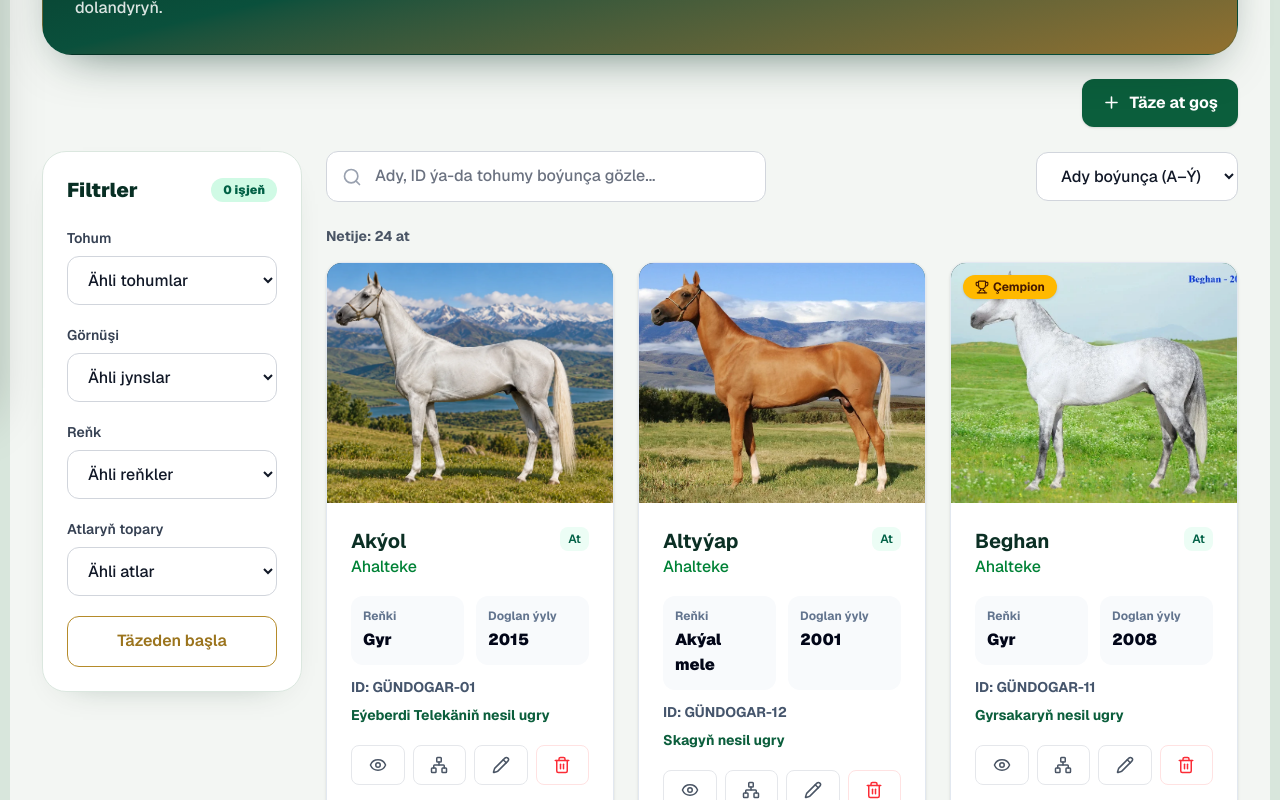
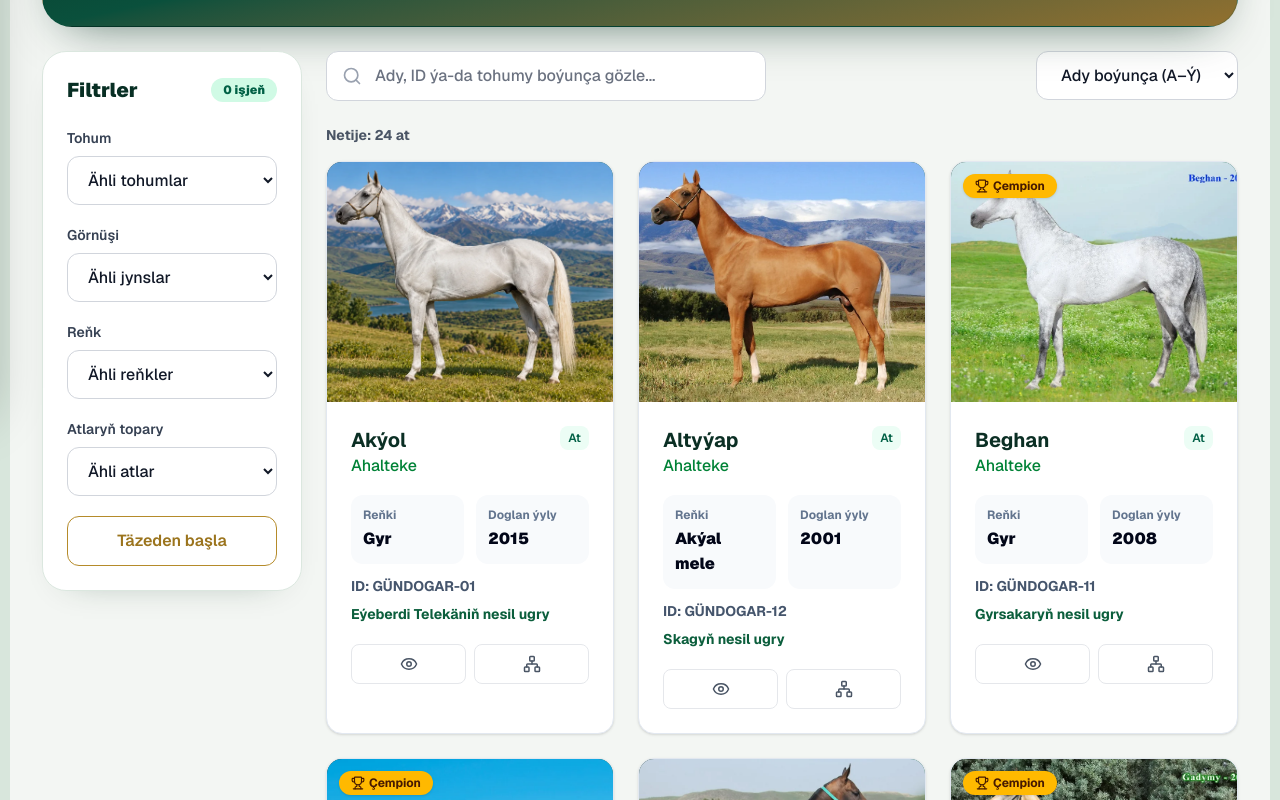
Before and after one commit to Stoun05/horse-portal-v2, a Next.js app: page /atlar in a window 1280 px wide. Shown: the part 400-1200 px from the top of the page. Built offline with nearby package versions, Linux system fonts and the light colour scheme.

Commit message:
feat(admin): separate read-only public catalog from management controls

```diff
--- a/app/atlar/page.tsx
+++ b/app/atlar/page.tsx
@@ -47,7 +47,7 @@ const emptyForm: HorseForm = {
   sourceNumber: undefined,
 };
 
-export default function AtlarPage() {
+export function HorseCatalogPage({ management = false }: { management?: boolean }) {
   const [sidebarOpen, setSidebarOpen] = useState(false);
   const [horses, setHorses] = useState<Horse[]>(initialHorses);
   const [hydrated, setHydrated] = useState(false);
@@ -181,7 +181,7 @@ export default function AtlarPage() {
                 </div>
                 <p className="mb-2 text-sm font-black uppercase tracking-[0.2em] text-amber-300">Ahalteke bedewleriniň resmi katalogy</p>
                 <h1 className="text-3xl font-black sm:text-4xl lg:text-5xl">Atlar katalogy</h1>
-                <p className="mt-3 max-w-2xl leading-7 text-white/85">Atlaryň pasport, nesil, tohumçylyk we çempionlyk maglumatlaryny bir ýerden gözläň we dolandyryň.</p>
+                <p className="mt-3 max-w-2xl leading-7 text-white/85">Atlaryň pasport, nesil, tohumçylyk we çempionlyk maglumatlaryny bir ýerden gözläň.</p>
               </div>
               <div className="grid grid-cols-3 gap-3">
                 <HeroStat label="Jemi atlar" value={horses.length} />
@@ -191,11 +191,11 @@ export default function AtlarPage() {
             </div>
           </section>
 
-          <div className="mb-6 flex justify-end">
+          {management && <div className="mb-6 flex justify-end">
             <button type="button" onClick={openCreateModal} className="inline-flex items-center gap-2 rounded-xl bg-[#0b5e3c] px-5 py-3 font-bold text-white shadow-sm transition hover:bg-[#08462d] focus:outline-none focus:ring-4 focus:ring-emerald-200">
               <Plus size={19} /> Täze at goş
             </button>
-          </div>
+          </div>}
 
           <div className="grid grid-cols-1 gap-6 lg:grid-cols-[260px_1fr]">
             <aside className="h-fit rounded-3xl border border-[#dbe7df] bg-white p-6 shadow-[0_12px_36px_-28px_rgba(4,48,29,0.45)] lg:sticky lg:top-6">
@@ -260,11 +260,11 @@ export default function AtlarPage() {
                         </div>
                         <div className="mt-4 grid grid-cols-2 gap-3"><div className="rounded-xl bg-slate-50 p-3"><p className="text-xs font-bold text-slate-500">Reňki</p><p className="mt-1 font-black text-slate-950">{horse.color}</p></div><div className="rounded-xl bg-slate-50 p-3"><p className="text-xs font-bold text-slate-500">Doglan ýyly</p><p className="mt-1 font-black text-slate-950">{horse.year}</p></div></div><p className="mt-3 truncate text-sm font-bold text-slate-600">ID: {horse.code}</p><p className="mt-2 line-clamp-1 text-sm font-bold text-[#0b5e3c]">{horse.lineage || "Nesil ugry barada maglumat ýok"}</p>
 
-                        <div className="mt-5 grid grid-cols-4 gap-2">
+                        <div className={`mt-5 grid gap-2 ${management ? "grid-cols-4" : "grid-cols-2"}`}>
                           <ActionLink href={`/atlar/${horse.id}`} label="Gör" icon={<Eye size={18} />} />
                           <ActionLink href={`/nesil?horse=${encodeURIComponent(horse.id)}`} label={`${horse.name} — nesil daragty`} icon={<Network size={18} />} />
-                          <ActionButton label="Redaktirle" onClick={() => openEditModal(horse)} icon={<Pencil size={18} />} />
-                          <ActionButton label="Poz" onClick={() => deleteHorse(horse)} icon={<Trash2 size={18} />} danger />
+                          {management && <ActionButton label="Redaktirle" onClick={() => openEditModal(horse)} icon={<Pencil size={18} />} />}
+                          {management && <ActionButton label="Poz" onClick={() => deleteHorse(horse)} icon={<Trash2 size={18} />} danger />}
                         </div>
                       </div>
                     </article>
@@ -283,7 +283,7 @@ export default function AtlarPage() {
         </main>
       </div>
 
-      {modalOpen && (
+      {management && modalOpen && (
         <HorseModal
           form={form}
           editing={Boolean(editingId)}
@@ -294,6 +294,10 @@ export default function AtlarPage() {
       )}
     </div>
   );
+}
+
+export default function AtlarPage() {
+  return <HorseCatalogPage />;
 }
 
 function HeroStat({ label, value }: { label: string; value: number }) {
```
